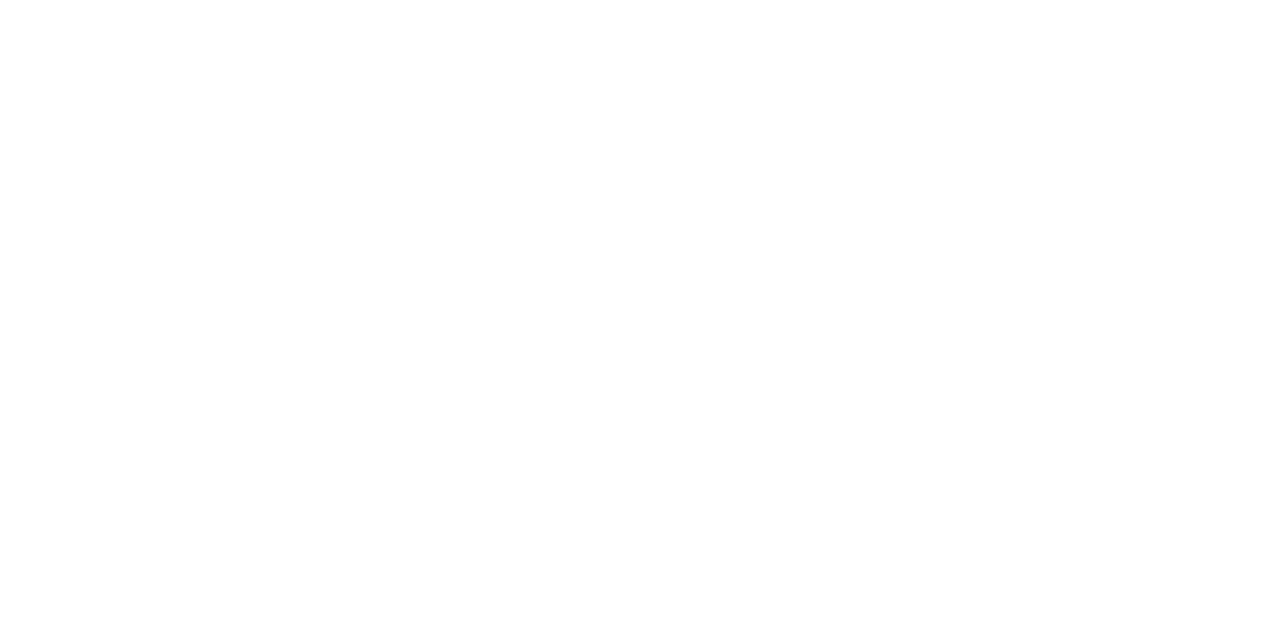
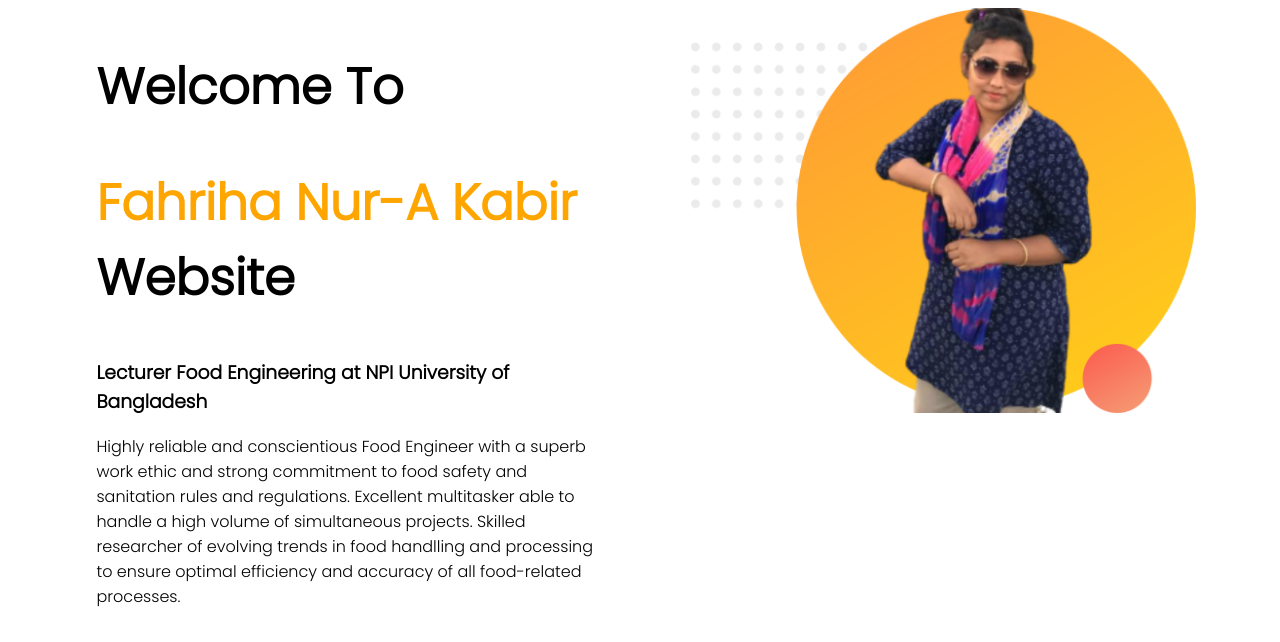
Before and after one commit to ajibpola/Web-Portfolio, a plain HTML site: page Index.html in a window 1280 px wide. Drawn offline with Linux system fonts and the light colour scheme.

Commit message:
added a top part

```diff
--- a/Index.html
+++ b/Index.html
@@ -3,9 +3,27 @@
 <head>
     <meta charset="UTF-8">
     <meta name="viewport" content="width=device-width, initial-scale=1.0">
-    <title>Document</title>
+    <title>Fahriha Nur-a Kabir</title>
+    <link rel="preconnect" href="https://fonts.gstatic.com">
+<link href="https://fonts.googleapis.com/css2?family=Poppins:wght@100;300&display=swap" rel="stylesheet">
+
+<link rel="stylesheet" href="Style.css">
+
 </head>
 <body>
+    <div class="half-width">
+        <section>
+            <h1>Welcome To </h1>
+    <h1><span class="name-highlight">Fahriha Nur-A Kabir</span> Website</h1>
+    <h3>Lecturer Food Engineering at NPI University of Bangladesh</h3>
+    <p>
+        Highly reliable and conscientious Food Engineer with a superb work ethic and strong commitment to food safety and sanitation rules and regulations. Excellent multitasker able to handle a high volume of simultaneous projects. Skilled researcher of evolving trends in food handlling and processing to ensure optimal efficiency and accuracy of all food-related processes.
+    </p>
+    </div>
+<div class="half-width">
+    <img src="Images/tisha2.png" alt="">
+</div>
+    </section>
 
 </body>
 </html>
--- /dev/null
+++ b/Style.css
@@ -0,0 +1,20 @@
+body{
+    font-family: 'Poppins', sans-serif;
+}
+
+h1{
+    font-size: 50px;
+}
+.name-highlight{
+    color: orange;
+}
+.half-width{
+    width: 40%;
+    float: left;
+    margin-left: 5%;
+    padding-left: 2%;
+
+}
+.half-width img{
+width: 100%;
+}
```
Also changed, not shown: Images/tisha1.png (added), Images/tisha2.png (added).
